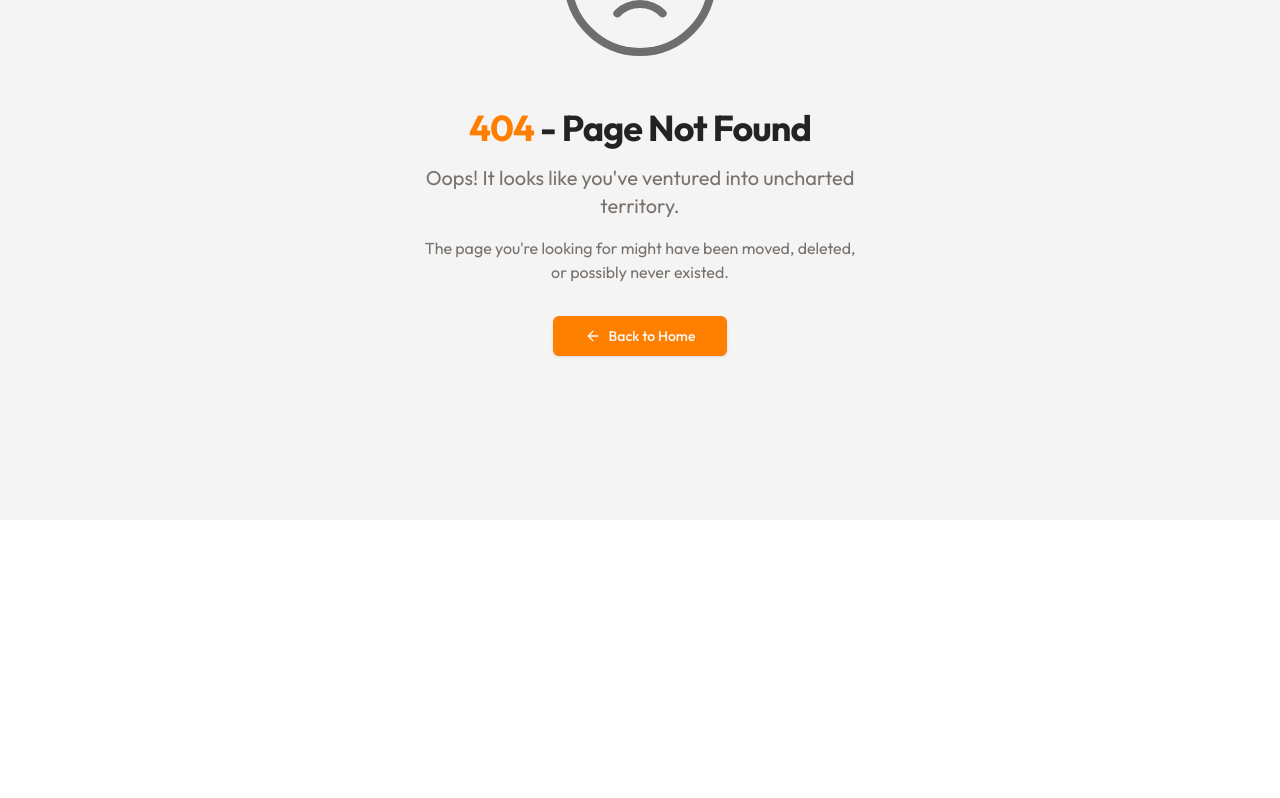
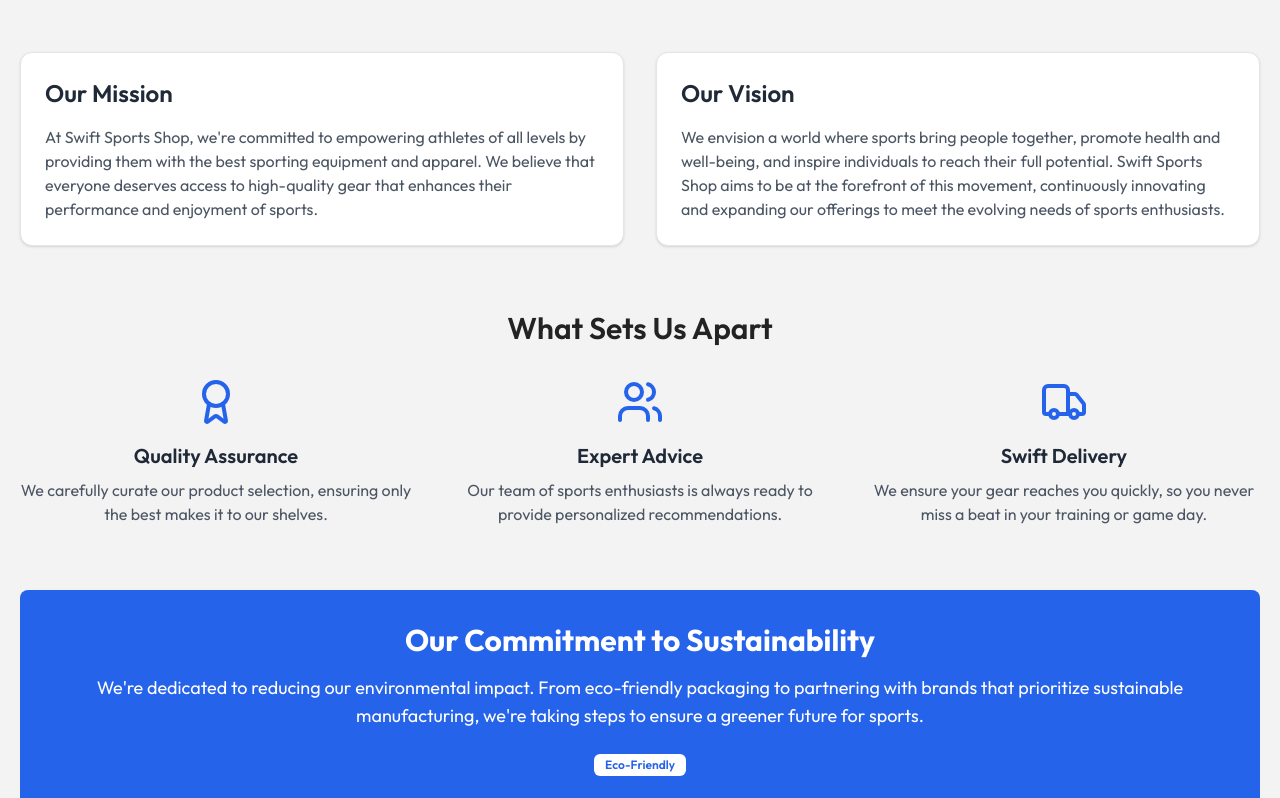
Before and after one commit to smsohag32/swift-sports-shop, a React (Vite) app in the folder frontend/: page /about-us in a window 1280 px wide. Before the commit this address had no page. Shown: the part 280-1078 px from the top of the page. Before the commit the page ends 800 px from the top, so only its background shows below. Built offline with nearby package versions, Linux system fonts and the light colour scheme.

Commit message:
about us page added

```diff
--- a/frontend/src/assets/svg/Logo.jsx
+++ b/frontend/src/assets/svg/Logo.jsx
@@ -1,7 +1,10 @@
 import logoIcon from "@/assets/logo.png"
+import { Link } from "react-router-dom"
 const Logo = ({ className = "", width = "200", height = "50" }) => {
    return (
-      <img src={logoIcon} className={className} width={width} height={height} />
+      <Link to={"/"} className="cursor-pointer">
+         <img src={logoIcon} className={className} width={width} height={height} />
+      </Link>
    )
 }
 
--- a/frontend/src/components/layouts/MainLayout/Header.jsx
+++ b/frontend/src/components/layouts/MainLayout/Header.jsx
@@ -39,7 +39,7 @@
          href: '/products',
          subItems: categories.map(category => ({ name: category.name, href: `/product/${category.name.toLowerCase()}`, img: category.image }))
       },
-      { name: 'About', href: '/about' },
+      { name: 'About', href: '/about-us' },
       { name: 'Contact', href: '/contact' },
    ]
 
--- /dev/null
+++ b/frontend/src/components/ui/badge.jsx
@@ -0,0 +1,34 @@
+import * as React from "react"
+import { cva } from "class-variance-authority";
+
+import { cn } from "@/lib/utils"
+
+const badgeVariants = cva(
+  "inline-flex items-center rounded-md border px-2.5 py-0.5 text-xs font-semibold transition-colors focus:outline-none focus:ring-2 focus:ring-ring focus:ring-offset-2",
+  {
+    variants: {
+      variant: {
+        default:
+          "border-transparent bg-primary text-primary-foreground shadow hover:bg-primary/80",
+        secondary:
+          "border-transparent bg-secondary text-secondary-foreground hover:bg-secondary/80",
+        destructive:
+          "border-transparent bg-destructive text-destructive-foreground shadow hover:bg-destructive/80",
+        outline: "text-foreground",
+      },
+    },
+    defaultVariants: {
+      variant: "default",
+    },
+  }
+)
+
+function Badge({
+  className,
+  variant,
+  ...props
+}) {
+  return (<div className={cn(badgeVariants({ variant }), className)} {...props} />);
+}
+
+export { Badge, badgeVariants }
--- /dev/null
+++ b/frontend/src/pages/public/About/About.jsx
@@ -0,0 +1,100 @@
+import { Card, CardContent } from "@/components/ui/card"
+import { Badge } from "@/components/ui/badge"
+import { Button } from "@/components/ui/button"
+import { Award, ShoppingBag, Users, Truck } from 'lucide-react'
+import { useNavigate } from "react-router-dom"
+
+const About = () => {
+   const navigate = useNavigate()
+   return (
+      <div className="bg-gradient-to-b bg-[#f3f3f3] min-h-screen">
+         <div className="main-container py-16">
+            <section className="text-center mb-16">
+               <h2 className="text-4xl font-semibold text-title mb-4">Our Story</h2>
+               <p className="text-xl text-gray-600 max-w-3xl mx-auto">
+                  Founded in 2010, Swift Sports Shop has been on a mission to equip athletes and sports enthusiasts with top-quality gear. Our journey began with a passion for sports and a dream to make premium sporting goods accessible to all.
+               </p>
+            </section>
+
+            <section className="grid md:grid-cols-2 gap-8 mb-16">
+               <Card>
+                  <CardContent className="p-6">
+                     <h3 className="text-2xl font-semibold text-gray-800 mb-4">Our Mission</h3>
+                     <p className="text-gray-600">
+                        At Swift Sports Shop, we&apos;re committed to empowering athletes of all levels by providing them with the best sporting equipment and apparel. We believe that everyone deserves access to high-quality gear that enhances their performance and enjoyment of sports.
+                     </p>
+                  </CardContent>
+               </Card>
+               <Card>
+                  <CardContent className="p-6">
+                     <h3 className="text-2xl font-semibold text-gray-800 mb-4">Our Vision</h3>
+                     <p className="text-gray-600">
+                        We envision a world where sports bring people together, promote health and well-being, and inspire individuals to reach their full potential. Swift Sports Shop aims to be at the forefront of this movement, continuously innovating and expanding our offerings to meet the evolving needs of sports enthusiasts.
+                     </p>
+                  </CardContent>
+               </Card>
+            </section>
+
+            <section className="mb-16">
+               <h2 className="text-3xl font-semibold text-title text-center mb-8">What Sets Us Apart</h2>
+               <div className="grid md:grid-cols-3 gap-8">
+                  <div className="flex flex-col items-center text-center">
+                     <Award className="w-12 h-12 text-blue-600 mb-4" />
+                     <h3 className="text-xl font-semibold text-gray-800 mb-2">Quality Assurance</h3>
+                     <p className="text-gray-600">We carefully curate our product selection, ensuring only the best makes it to our shelves.</p>
+                  </div>
+                  <div className="flex flex-col items-center text-center">
+                     <Users className="w-12 h-12 text-blue-600 mb-4" />
+                     <h3 className="text-xl font-semibold text-gray-800 mb-2">Expert Advice</h3>
+                     <p className="text-gray-600">Our team of sports enthusiasts is always ready to provide personalized recommendations.</p>
+                  </div>
+                  <div className="flex flex-col items-center text-center">
+                     <Truck className="w-12 h-12 text-blue-600 mb-4" />
+                     <h3 className="text-xl font-semibold text-gray-800 mb-2">Swift Delivery</h3>
+                     <p className="text-gray-600">We ensure your gear reaches you quickly, so you never miss a beat in your training or game day.</p>
+                  </div>
+               </div>
+            </section>
+
+            <section className="bg-blue-600 text-white rounded-lg p-8 mb-16">
+               <h2 className="text-3xl font-bold mb-4 text-center">Our Commitment to Sustainability</h2>
+               <p className="text-lg mb-6 text-center">
+                  We&apos;re dedicated to reducing our environmental impact. From eco-friendly packaging to partnering with brands that prioritize sustainable manufacturing, we&apos;re taking steps to ensure a greener future for sports.
+               </p>
+               <div className="flex justify-center">
+                  <Badge variant="secondary" className="text-blue-600 bg-white">
+                     Eco-Friendly
+                  </Badge>
+               </div>
+            </section>
+
+            <section className="mb-16">
+               <h2 className="text-3xl font-semibold text-title text-center mb-8">Meet Our Team</h2>
+               <div className="grid md:grid-cols-4 gap-8">
+                  {['Sohag Sheik', 'Rakibul Islam', 'Ajom Khan', 'Rakibul Sohag'].map((name, index) => (
+                     <Card key={index}>
+                        <CardContent className="p-6 text-center">
+                           <div className="w-24 h-24 bg-gray-300 rounded-full mx-auto mb-4"></div>
+                           <h3 className="text-xl font-semibold text-gray-800 mb-2">{name}</h3>
+                           <p className="text-gray-600">Sports Enthusiast</p>
+                        </CardContent>
+                     </Card>
+                  ))}
+               </div>
+            </section>
+
+            <section className="text-center mb-16">
+               <h2 className="text-3xl font-semibold text-title mb-4">Join the Swift Sports Community</h2>
+               <p className="text-xl text-gray-600 max-w-3xl mx-auto mb-8">
+                  Whether you&apos;re a professional athlete or a weekend warrior, we&apos;re here to support your sporting journey. Come visit us in-store or shop online to experience the Swift Sports difference.
+               </p>
+               <Button onClick={() => navigate("/products")} size="lg">
+                  <ShoppingBag className="mr-2 h-5 w-5" /> Shop Now
+               </Button>
+            </section>
+         </div>
+      </div>
+   )
+}
+
+export default About
--- a/frontend/src/routes/Router.jsx
+++ b/frontend/src/routes/Router.jsx
@@ -4,6 +4,7 @@
 import Login from "@/pages/authentication/Login";
 import NotFound from "@/pages/NotFound/NotFound";
 import Notifications from "@/pages/notifications/Notifications";
+import About from "@/pages/public/About/About";
 import HomePage from "@/pages/public/Home/HomePage";
 import { createBrowserRouter } from "react-router-dom";
 
@@ -15,6 +16,10 @@
          {
             path: "/",
             element: <HomePage />,
+         },
+         {
+            path: "/about-us",
+            element: <About />,
          },
          {
             path: "/notifications",
```
